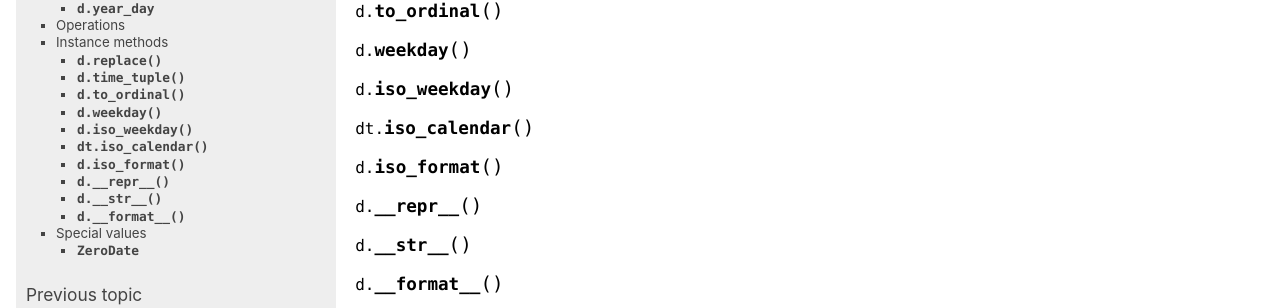
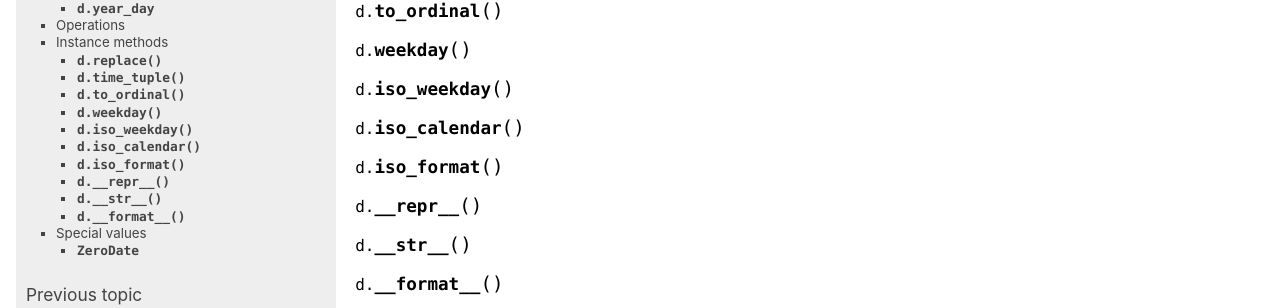
Before and after one commit to neo4j-drivers/neotime, a Sphinx documentation site: the page built from docs/source/date.rst, in a window 1280 px wide and 900 px high, scrolled down 1870 px. Shown: the part 274-582 px from the top of the window. Built offline with Sphinx 7.4.7, drawn with Linux system fonts in a browser that asks for light colours.

Commit message:
Make docs script

```diff
--- a/docs/source/date.rst
+++ b/docs/source/date.rst
@@ -115,7 +115,7 @@ Instance methods
 
 .. method:: d.iso_weekday()
 
-.. method:: dt.iso_calendar()
+.. method:: d.iso_calendar()
 
 .. method:: d.iso_format()
 
```
Also changed, not shown: 1 other file.
